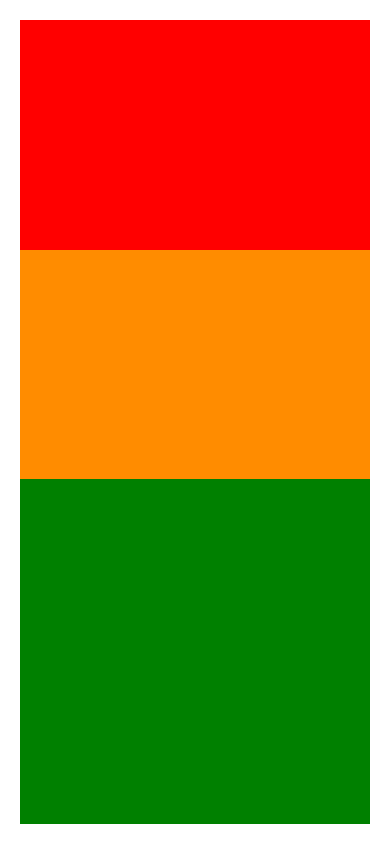
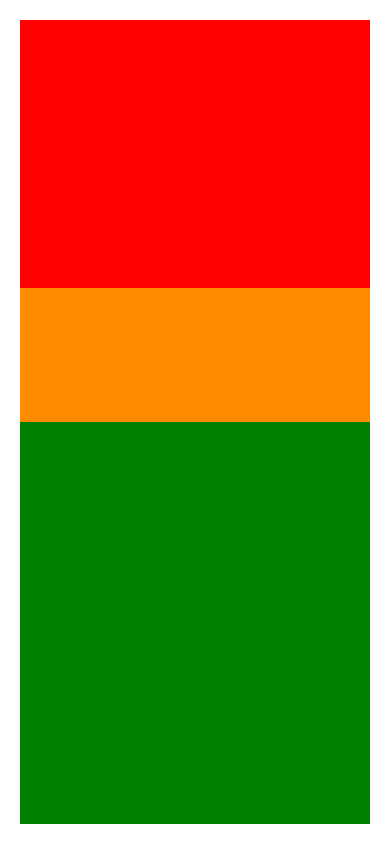
Before and after one commit to phomearadev/10-WIBGI, a React Native app: screen / in a window 390 px wide. Built offline with nearby package versions, Linux system fonts and the light colour scheme.

Commit message:
try3july2023v2

```diff
--- a/App.js
+++ b/App.js
@@ -15,7 +15,7 @@ const Flex = () => {
         },
       ]}>
       <View style={{flex: 2, backgroundColor: 'red'}} />
-      <View style={{flex: 2, backgroundColor: 'darkorange'}} />
+      <View style={{flex: 1, backgroundColor: 'darkorange'}} />
       <View style={{flex: 3, backgroundColor: 'green'}} />
     </View>
   );
```
